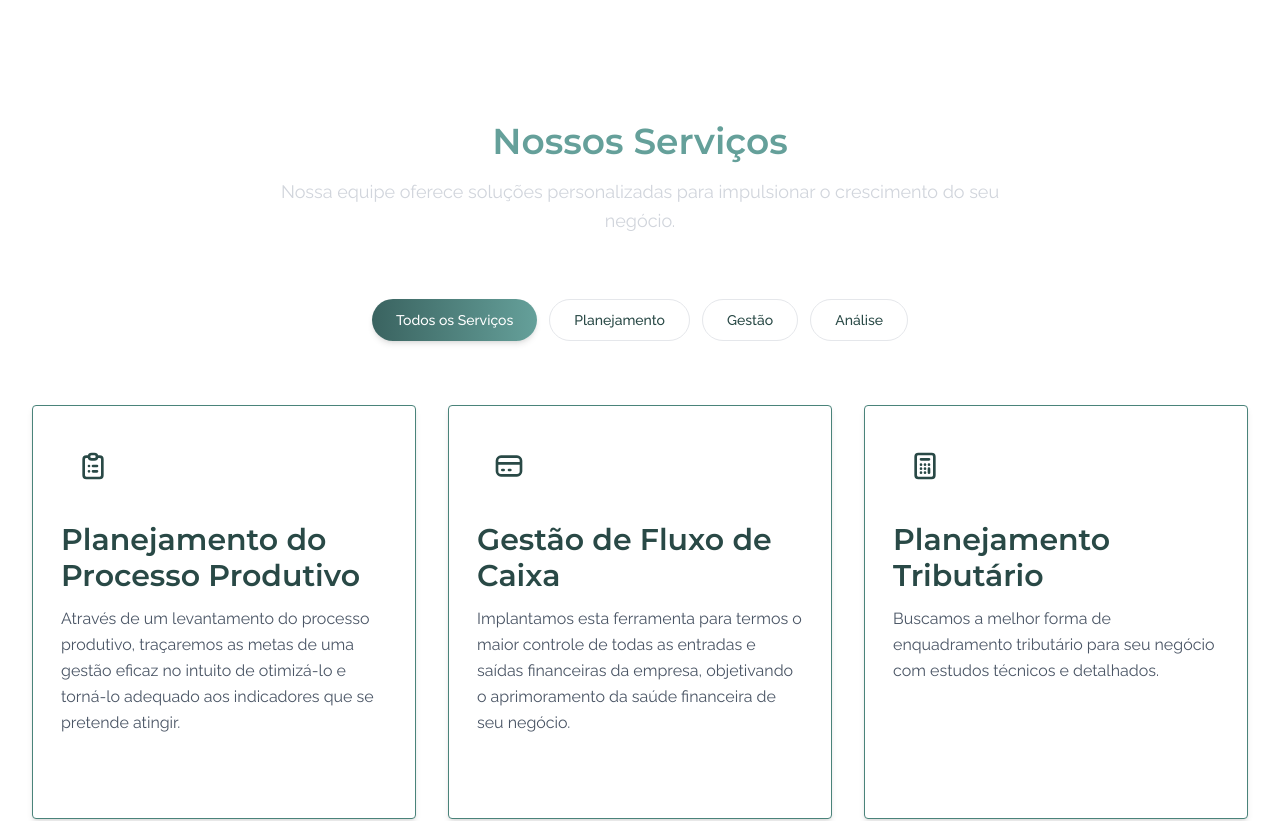
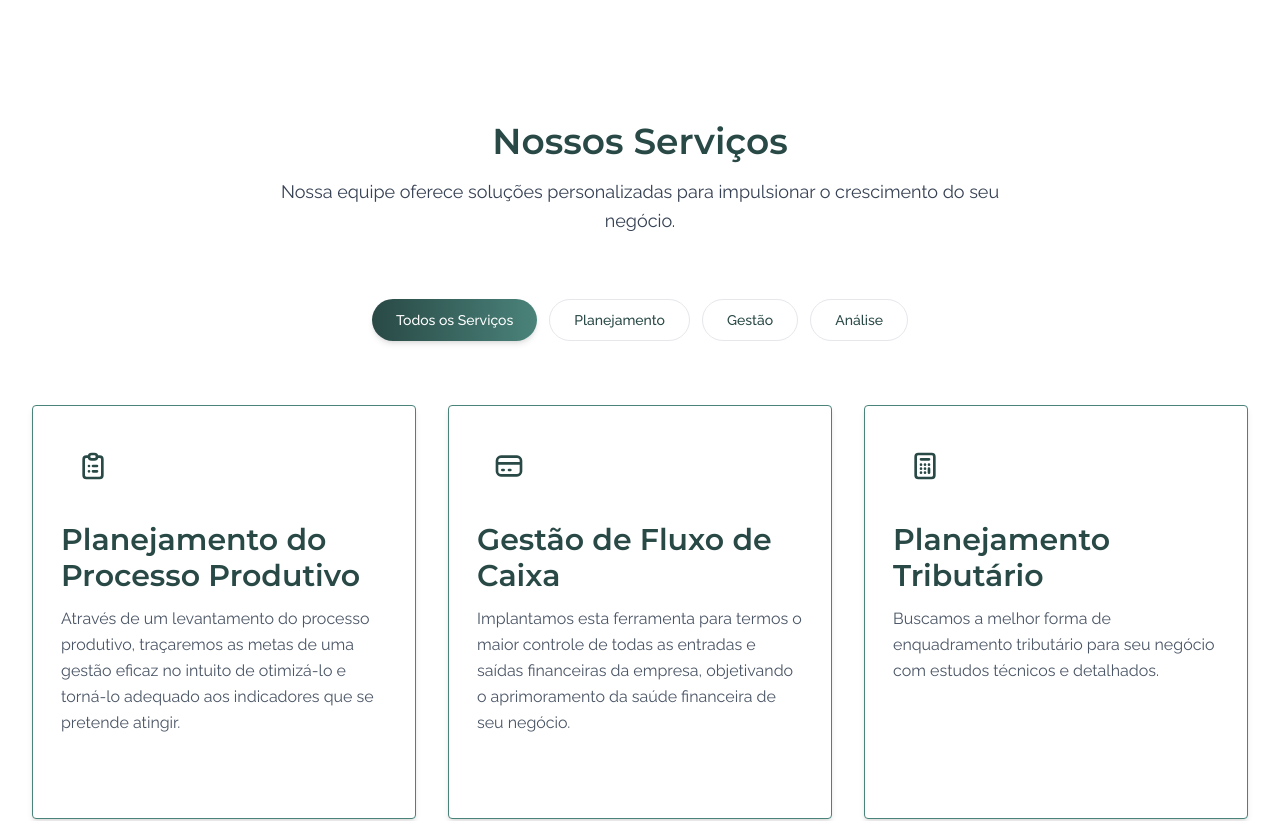
Before and after one commit to humbertopaiva/site-inovar, a Next.js app: page / in a window 1280 px wide. Shown: the part 2680-3501 px from the top of the page. Built offline with nearby package versions, Linux system fonts and the light colour scheme.

Commit message:
feat: workflow blur animation

```diff
--- a/src/components/sections/services.tsx
+++ b/src/components/sections/services.tsx
@@ -443,7 +443,7 @@ const Services = () => {
         activeFilter === value
           ? {
               background:
-                "linear-gradient(to right, var(--primary-light), var(--secondary-light))",
+                "linear-gradient(to right, var(--primary), var(--secondary))",
             }
           : {}
       }
@@ -471,11 +471,11 @@ const Services = () => {
           initial="hidden"
           animate={isTitleInView ? "visible" : "hidden"}
         >
-          <h2 className="text-3xl md:text-4xl font-montserrat font-bold text-[var(--secondary-light)] mb-4">
+          <h2 className="text-3xl md:text-4xl font-montserrat font-bold text-primary mb-4">
             Nossos Serviços
           </h2>
 
-          <p className="text-gray-300 text-lg">
+          <p className="text-gray-700 text-lg">
             Nossa equipe oferece soluções personalizadas para impulsionar o
             crescimento do seu negócio.
           </p>
--- a/src/components/sections/workflow-process.tsx
+++ b/src/components/sections/workflow-process.tsx
@@ -27,8 +27,10 @@ const ProcessStep: React.FC<ProcessStepProps> = ({
     <div
       ref={stepRef}
       className={cn(
-        "p-6 md:p-8 bg-white rounded-sm border transition-all duration-300 mb-24 border-[var(--secondary)] shadow-lg",
-        isActive ? "border-[var(--secondary)] shadow-lg" : "border-gray-200"
+        "p-6 md:p-8 bg-white rounded-sm border transition-all duration-300 mb-24",
+        isActive
+          ? "border-[var(--secondary)] shadow-lg"
+          : "border-gray-200 opacity-60 blur-[1px] filter hover:opacity-80 hover:blur-0 transition-all"
       )}
     >
       {/* Número do passo com design diferenciado */}
```
